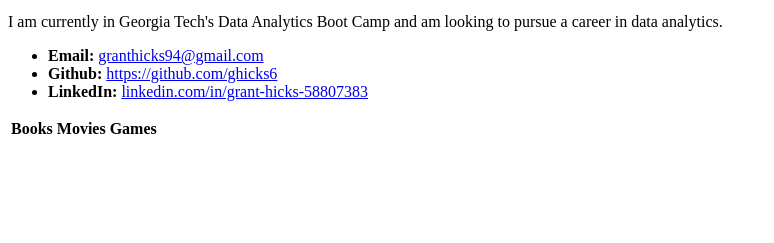
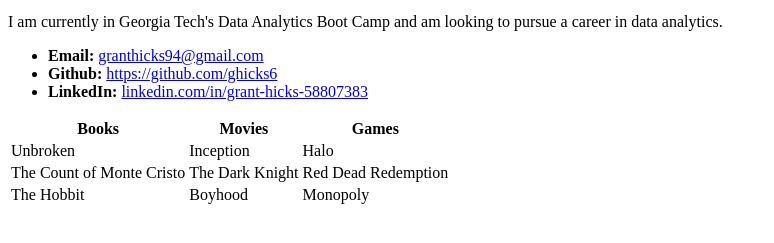
Before and after one commit to ghicks6/ghicks6.github.io, a plain HTML site: page index.html in a window 1280 px wide. Shown: the part 321-564 px from the top of the page, without its empty margins (0-774 px from the left). Drawn offline with Linux system fonts and the light colour scheme.

Commit message:
updated web page

```diff
--- a/index.html
+++ b/index.html
@@ -30,6 +30,21 @@
       <th>Movies</th>
       <th>Games</th>
     </tr>
+    <tr>
+        <td>Unbroken</td>
+        <td>Inception</td>
+        <td>Halo</td>
+    </tr>
+    <tr>
+        <td>The Count of Monte Cristo</td>
+        <td>The Dark Knight</td>
+        <td>Red Dead Redemption</td>
+    </tr>
+    <tr>
+        <td>The Hobbit</td>
+        <td>Boyhood</td>
+        <td>Monopoly</td>
+    </tr>
   </table>
 </body>
 
```
